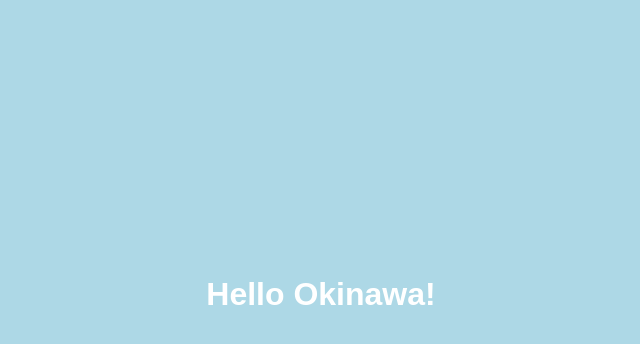
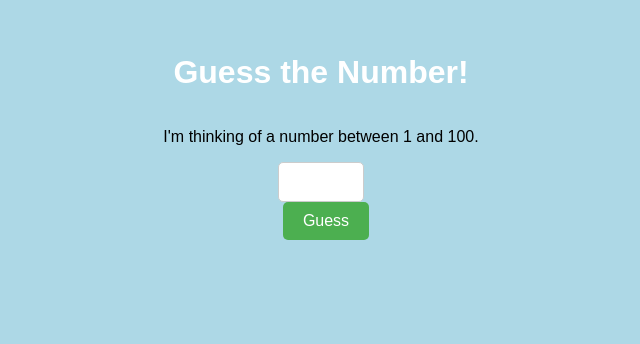
Before and after one commit to tori8/okinawa, a plain HTML site: page index.html in a window 1280 px wide. Shown: the part 106-450 px from the top of the page, without its empty margins (319-959 px from the left). Drawn offline with Linux system fonts and the light colour scheme.

Commit message:
feat: Implement guess the number game
- Add a simple "Guess the Number" game using HTML, CSS, and JavaScript.
- Update index.html with the games UI and logic.
- Update style.css to style the game components.

```diff
--- a/index.html
+++ b/index.html
@@ -3,10 +3,42 @@
 <head>
     <meta charset="UTF-8">
     <meta name="viewport" content="width=device-width, initial-scale=1.0">
-    <title>Sample Website</title>
+    <title>Guess the Number Game</title>
     <link rel="stylesheet" href="style.css">
 </head>
 <body>
-    <h1>Hello Okinawa!</h1>
+    <h1>Guess the Number!</h1>
+    <p>I'm thinking of a number between 1 and 100.</p>
+    <input type="number" id="guessInput" min="1" max="100">
+    <button onclick="checkGuess()">Guess</button>
+    <p id="message"></p>
+
+    <script>
+        const randomNumber = Math.floor(Math.random() * 100) + 1;
+        let attempts = 0;
+
+        function checkGuess() {
+            const guess = parseInt(document.getElementById('guessInput').value);
+            const message = document.getElementById('message');
+            attempts++;
+
+            if (isNaN(guess) || guess < 1 || guess > 100) {
+                message.textContent = 'Please enter a valid number between 1 and 100.';
+                return;
+            }
+
+            if (guess === randomNumber) {
+                message.textContent = `Congratulations! You guessed the number in ${attempts} attempts.`;
+                message.style.color = 'green';
+                document.getElementById('guessInput').disabled = true;
+            } else if (guess < randomNumber) {
+                message.textContent = 'Too low! Try again.';
+                message.style.color = 'red';
+            } else {
+                message.textContent = 'Too high! Try again.';
+                message.style.color = 'red';
+            }
+        }
+    </script>
 </body>
 </html>
--- a/style.css
+++ b/style.css
@@ -1,13 +1,41 @@
 body {
     background-color: lightblue;
     display: flex;
-    justify-content: center;
+    flex-direction: column;
     align-items: center;
     height: 100vh;
     margin: 0;
+    font-family: sans-serif;
 }
 
 h1 {
     color: white;
-    font-family: sans-serif;
+    margin-top: 20vh;
 }
+
+input {
+    padding: 10px;
+    font-size: 16px;
+    border: 1px solid #ccc;
+    border-radius: 5px;
+}
+
+button {
+    padding: 10px 20px;
+    font-size: 16px;
+    background-color: #4CAF50;
+    color: white;
+    border: none;
+    border-radius: 5px;
+    cursor: pointer;
+    margin-left: 10px;
+}
+
+button:hover {
+    background-color: #45a049;
+}
+
+#message {
+    font-size: 18px;
+    margin-top: 20px;
+}
```
